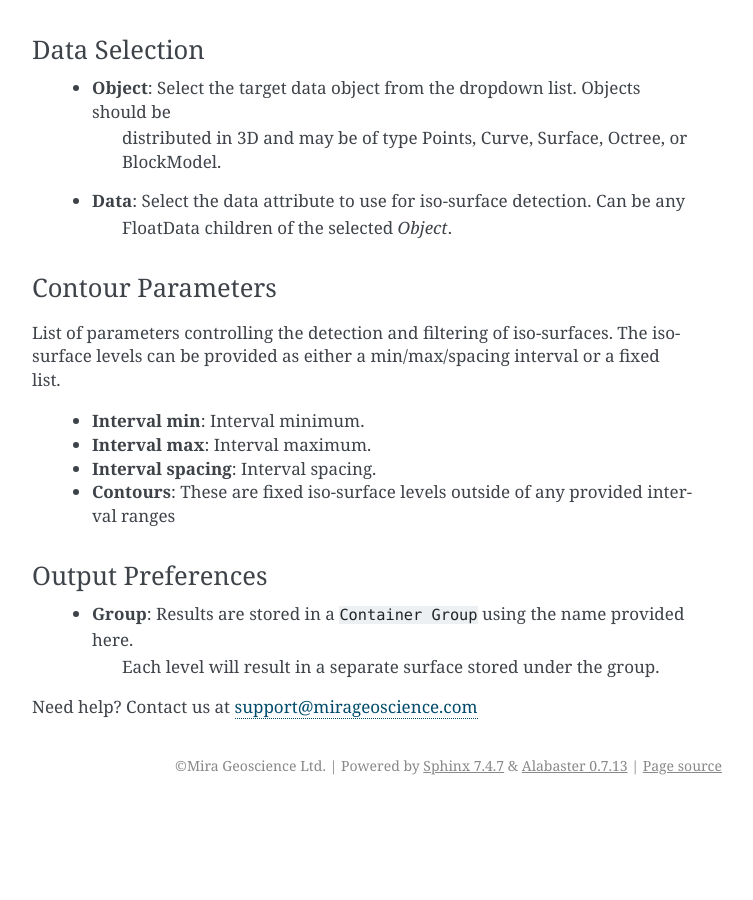
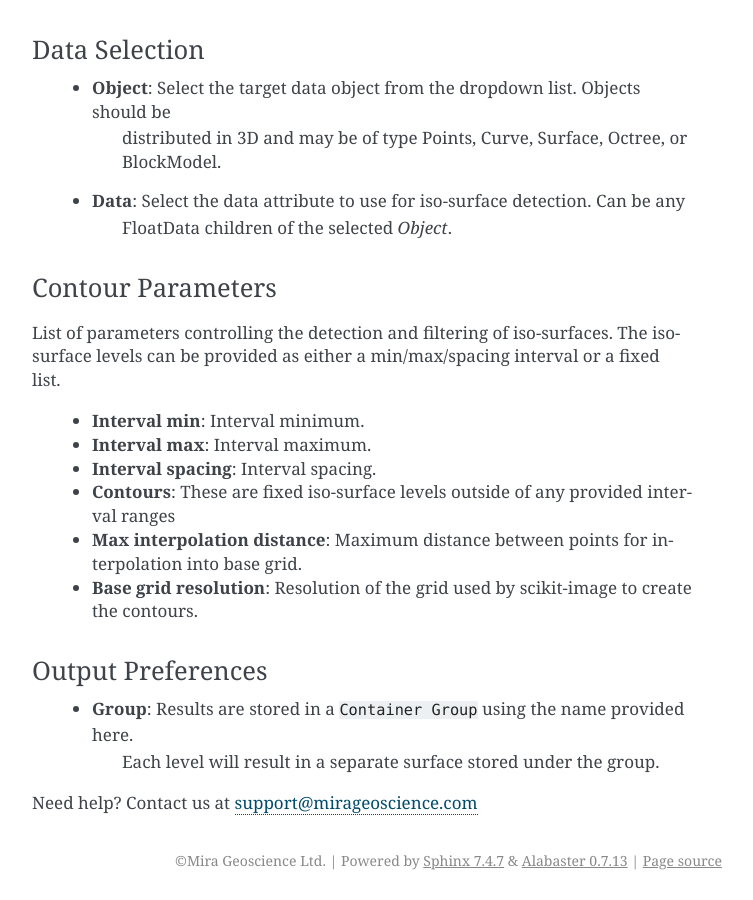
Before and after one commit to MiraGeoscience/surface-apps, a Sphinx documentation site: the page built from docs/source/iso_surfaces.rst, in a window 1280 px wide and 900 px high, scrolled down 1057 px. Shown: the whole window, without its empty margins (388-1141 px from the left). Built offline with Sphinx 7.4.7, drawn with Linux system fonts in a browser that asks for light colours; before the commit the page ends 1862 px from its top, so only the background shows below that.

Commit message:
Add max_distance and resolution details

```diff
--- a/docs/source/iso_surfaces.rst
+++ b/docs/source/iso_surfaces.rst
@@ -44,6 +44,8 @@
  - **Interval max**: Interval maximum.
  - **Interval spacing**: Interval spacing.
  - **Contours**: These are fixed iso-surface levels outside of any provided interval ranges
+ - **Max interpolation distance**: Maximum distance between points for interpolation into base grid.
+ - **Base grid resolution**: Resolution of the grid used by scikit-image to create the contours.
 
 Output Preferences
 ^^^^^^^^^^^^^^^^^^
```
